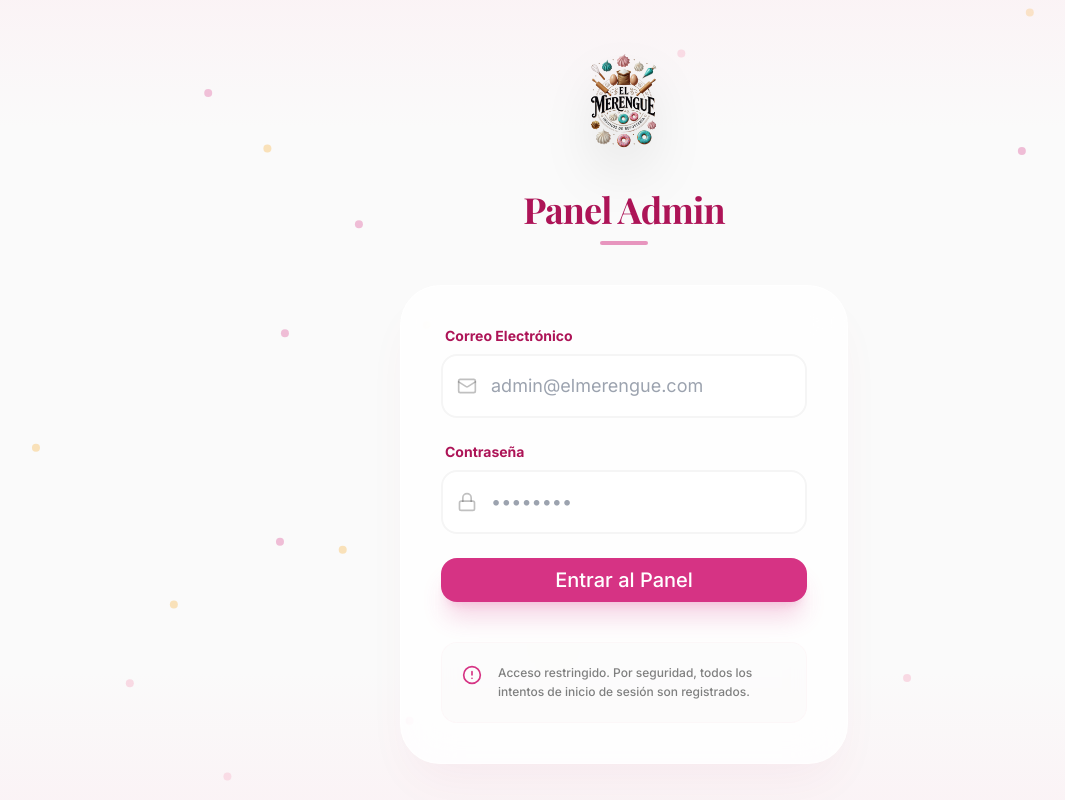
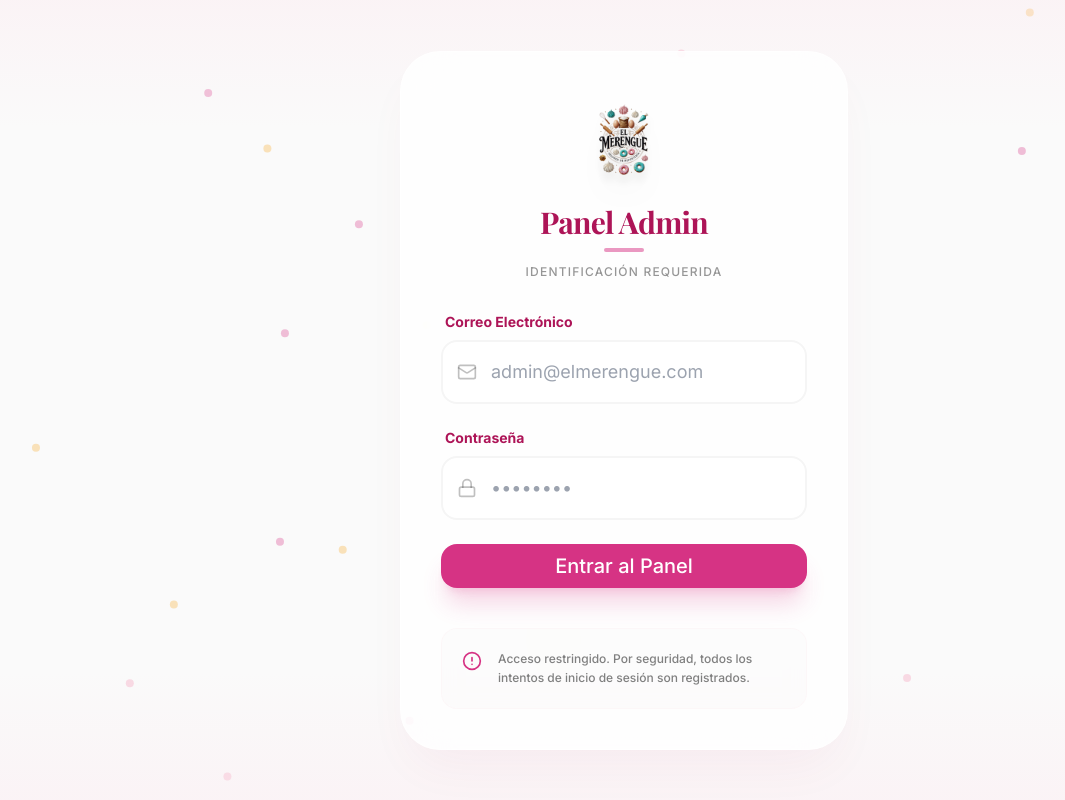
Before and after one commit to ammber69/ElMerengue, a React (Vite) app: page /admin/login in a window 1280 px wide. Shown: the whole page, without its empty margins (16-1081 px from the left). Built offline with nearby package versions, Linux system fonts and the light colour scheme; a web font is replaced by a local one.

Commit message:
style: move logo inside login card and adjust proportions

```diff
--- a/src/pages/admin/Login.jsx
+++ b/src/pages/admin/Login.jsx
@@ -73,13 +73,14 @@ export const Login = () => {
         transition={{ duration: 0.8 }}
         className="relative z-10 max-w-md w-full"
       >
-        {/* Logo Section */}
-        <div className="flex flex-col items-center mb-10">
+        <div className="bg-white/80 backdrop-blur-xl rounded-[2.5rem] shadow-2xl shadow-merengue-dark/5 p-10 border border-white/50">
+          {/* Logo Section inside the card */}
+          <div className="flex flex-col items-center mb-8">
             <motion.div
               initial={{ scale: 0.8, opacity: 0 }}
               animate={{ scale: 1, opacity: 1 }}
               transition={{ delay: 0.2, type: "spring", stiffness: 100 }}
-            className="w-32 h-32 mb-6 drop-shadow-2xl"
+              className="w-24 h-24 mb-4 drop-shadow-xl"
             >
               <img
                 src={logo}
@@ -87,11 +88,11 @@ export const Login = () => {
                 className="w-full h-full object-contain"
               />
             </motion.div>
-          <h1 className="text-4xl font-display font-bold text-merengue-dark tracking-tight">Panel Admin</h1>
-          <div className="h-1 w-12 bg-merengue-main rounded-full mt-3 opacity-50" />
+            <h1 className="text-3xl font-display font-bold text-merengue-dark tracking-tight text-center">Panel Admin</h1>
+            <div className="h-1 w-10 bg-merengue-main rounded-full mt-2 opacity-50" />
+            <p className="text-merengue-text/50 text-xs mt-3 font-medium uppercase tracking-widest">Identificación Requerida</p>
           </div>
 
-        <div className="bg-white/80 backdrop-blur-xl rounded-[2.5rem] shadow-2xl shadow-merengue-dark/5 p-10 border border-white/50">
           <form onSubmit={handleLogin} className="space-y-6">
             <div className="space-y-2">
               <label className="block text-sm font-bold text-merengue-dark ml-1">Correo Electrónico</label>
```
Lines whose indentation alone changed are shown as unchanged.
